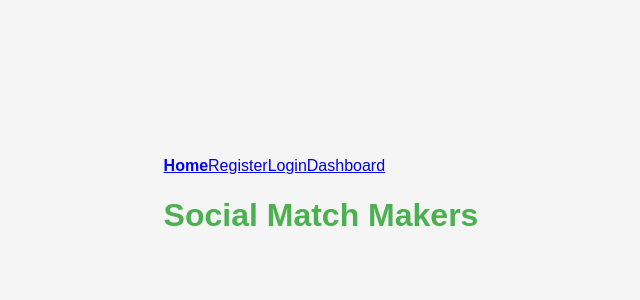
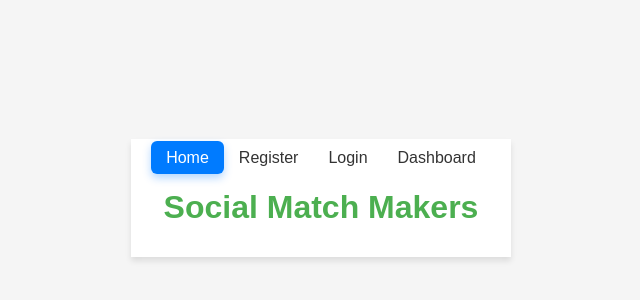
Before and after one commit to tigerhostsolutions/RTT50-MERN-SE-CAPSTONE-FE, a React (Vite) app: page / in a window 1280 px wide. Shown: the part 202-502 px from the top of the page, without its empty margins (319-959 px from the left). Built offline with nearby package versions, Linux system fonts and the light colour scheme.

Commit message:
created/updated: updated css

```diff
--- a/src/pages/css/styles.css
+++ b/src/pages/css/styles.css
@@ -1,15 +1,69 @@
+/* Reset default styles */
 nav ul {
     list-style: none;
+    margin: 0;
+    padding: 0;
     display: flex;
-    gap: 1rem;
-    padding: 0;
+    gap: 1.5rem; /* Space between items */
+    align-items: center;
 }
 
-nav ul li {
-    display: inline;
+/* Navigation container */
+header {
+    background: #ffffff; /* Clean white background */
+    padding: 10px 20px; /* Padding for spacing */
+    box-shadow: 0 4px 6px rgba(0, 0, 0, 0.1); /* Soft shadow for depth */
+    position: sticky; /* Sticks to the top of the screen on scroll */
+    top: 0;
+    z-index: 10; /* Ensures the nav is above other elements */
 }
 
-nav .active {
-    font-weight: bold;
-    color: blue;
+/* Navigation links */
+nav a {
+    text-decoration: none; /* Remove underline for links */
+    color: #333333; /* Neutral/dark color for text */
+    font-size: 1rem;
+    font-weight: 500; /* Slightly bold for emphasis */
+    padding: 8px 15px; /* Padding to increase clickable area */
+    border-radius: 6px; /* Slightly rounded corners for polish */
+    transition: all 0.3s ease; /* Smooth hover/active states */
 }
+
+/* Hover effect for links */
+nav a:hover {
+    background: #f4f4f4; /* Light background for hover */
+    color: #000000; /* Slightly darker text on hover */
+    box-shadow: 0px 3px 6px rgba(0, 0, 0, 0.1); /* Subtle shadow on hover */
+}
+
+/* Active link styling */
+nav a.active {
+    background: #007bff; /* Modern blue accent for active */
+    color: #ffffff; /* White text for active link */
+    box-shadow: 0px 4px 8px rgba(0, 123, 255, 0.3); /* Glow-like shadow for active link */
+}
+
+/* Navigation Ul for space and responsiveness */
+nav ul {
+    flex-wrap: wrap; /* Ensure items wrap on smaller screens */
+}
+
+/* Mobile responsive */
+@media (max-width: 768px) {
+    nav ul {
+        flex-direction: column; /* Stack items vertically for mobile */
+        align-items: flex-start;
+        gap: 1rem;
+    }
+
+    nav a {
+        width: 100%; /* Links take up full width */
+        text-align: center; /* Center-align for mobile */
+    }
+}
+
+/* Elevated active focus animation */
+nav a:focus-visible {
+    outline: none;
+    box-shadow: 0 0 0px 3px rgba(0, 123, 255, 0.5); /* Accessibility focus ring */
+}
```
